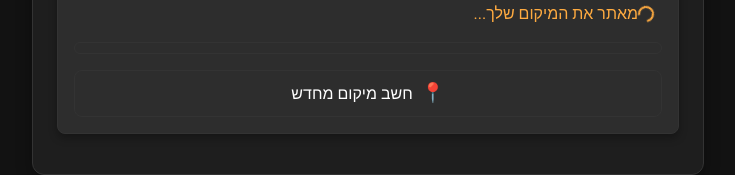
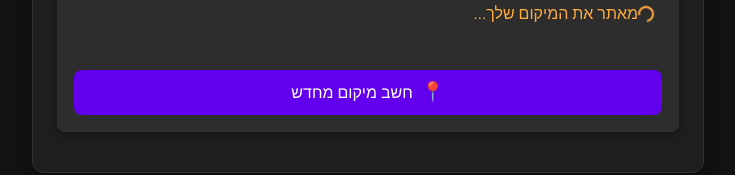
Before and after one commit to EdenWolf/location-puzzle-game, a Next.js app: page /arthur in a window 1280 px wide. Shown: the part 939-1114 px from the top of the page, without its empty margins (272-1007 px from the left). Built offline with nearby package versions, Linux system fonts and the light colour scheme; no server answers.

Commit message:
button color fix

```diff
--- a/src/components/LocationDetector.jsx
+++ b/src/components/LocationDetector.jsx
@@ -101,13 +101,13 @@ const ProgressBar = styled.div`
 const ActionButton = styled.button`
   margin-top: ${props => props.theme.spacing.md};
   padding: ${props => props.theme.spacing.sm} ${props => props.theme.spacing.md};
-  background-color: ${props => props.theme.colors.surfaceLight};
-  color: ${props => props.theme.colors.text};
+  background-color: #6200ee; /* Fixed primary color instead of theme variable */
+  color: white;
   font-weight: ${props => props.theme.typography.fontWeights.medium};
-  border: 1px solid ${props => props.theme.colors.border};
+  border: none;
   border-radius: ${props => props.theme.borderRadius.medium};
   cursor: pointer;
-  transition: all ${props => props.theme.transitions.short};
+  transition: transform ${props => props.theme.transitions.short};
   font-size: ${props => props.theme.typography.fontSizes.body};
   width: 100%;
   display: flex;
@@ -116,15 +116,13 @@ const ActionButton = styled.button`
   gap: ${props => props.theme.spacing.sm};
 
   &:hover {
-    background-color: ${props => props.theme.colors.primary};
-    color: white;
     transform: translateY(-2px);
     box-shadow: ${props => props.theme.shadows.small};
   }
 
-  &:active {
+  &:active, &:focus {
     transform: translateY(0);
-    background-color: ${props => props.theme.colors.primaryLight};
+    outline: none;
   }
 
   &:before {
--- a/src/components/Puzzle.jsx
+++ b/src/components/Puzzle.jsx
@@ -1,7 +1,6 @@
 import React, { useState, useEffect } from 'react';
 import styled from 'styled-components';
 import { useRouter } from 'next/navigation';
-import { BASE_PATH } from '../utils/paths';
 
 const Puzzle = ({ puzzle, onSolve }) => {
   const [visibleElements, setVisibleElements] = useState(puzzle.elements.length > 3 ? 3 : puzzle.elements.length);
```
